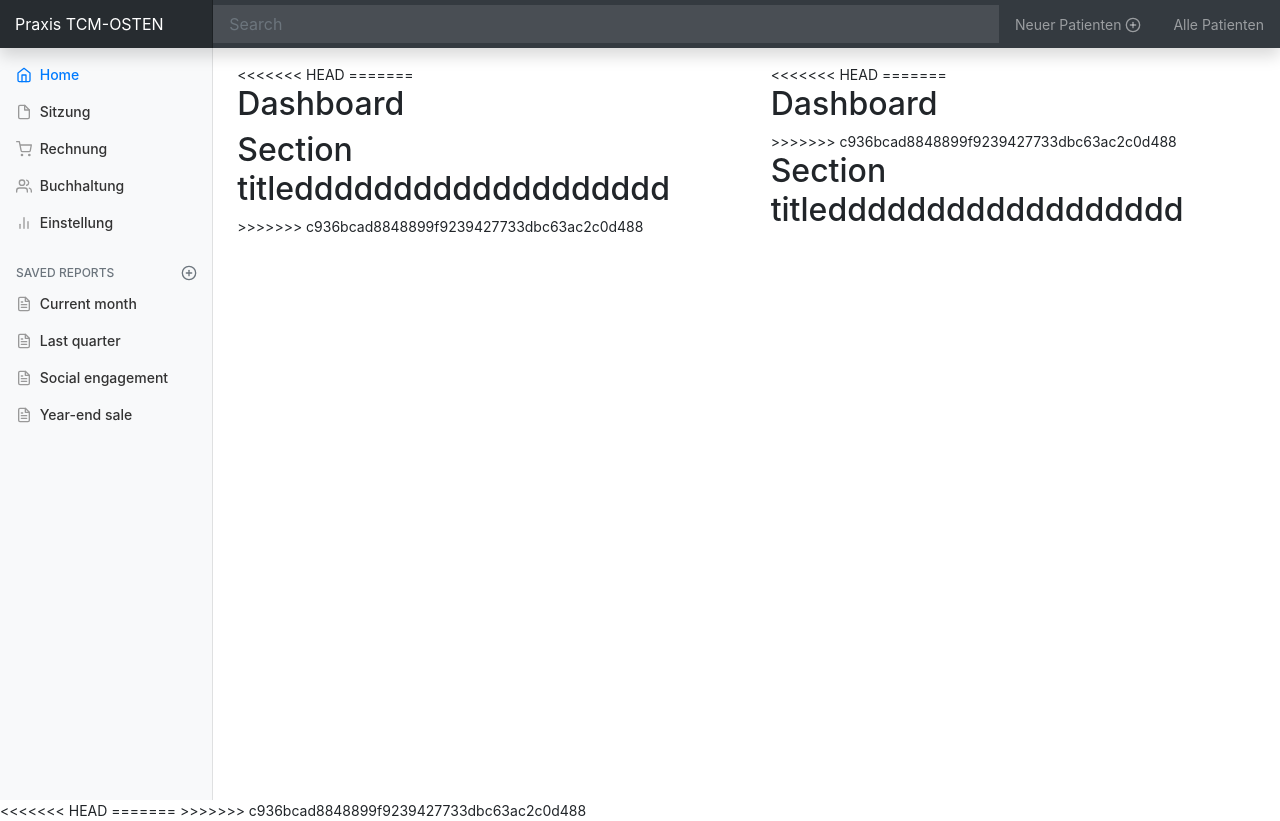
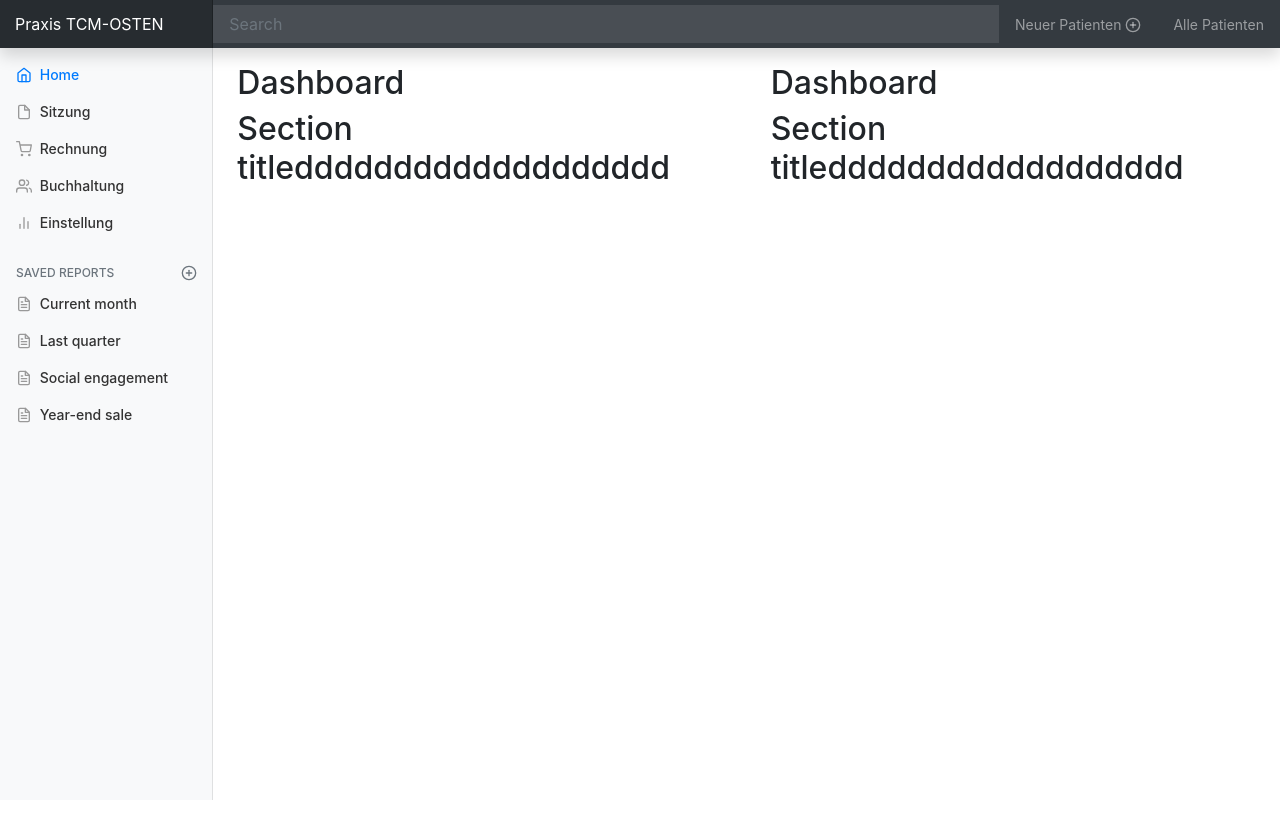
Before and after one commit to duronfire/tcmosten, a Django app: page /isys/nav in a window 1280 px wide. After the commit the page ends 800 px from the top, so only its background shows below. Run offline with Django 3.2, Linux system fonts and the light colour scheme; some libraries are stand-ins or nearby versions.

Commit message:
fix head push error

```diff
--- a/tcmosten/isys/templates/isys/layout.html
+++ b/tcmosten/isys/templates/isys/layout.html
@@ -26,11 +26,7 @@
         <div class="collapse navbar-collapse" id="navbarCollapse">
           <ul class="navbar-nav mr-auto">
             <li class="nav-item">
-<<<<<<< HEAD
-              <a href="#"></a>
-=======
               <a href="#" class="nav-link active">home</a>
->>>>>>> c936bcad8848899f9239427733dbc63ac2c0d488
             </li>
             {% if user.is_authenticated %}
               <li class="nav-item" data-turbolinks="false">
--- a/tcmosten/isys/templates/isys/nav.html
+++ b/tcmosten/isys/templates/isys/nav.html
@@ -139,25 +139,19 @@
 
 
     <div class="col-5 pt-3 px-4">
-<<<<<<< HEAD
 
       {% block calendar %}{% endblock %}
 
-=======
 
       <h1 class="h2">Dashboard</h1>
 
       <h2>Section titleddddddddddddddddddd</h2>
->>>>>>> c936bcad8848899f9239427733dbc63ac2c0d488
     </div>
 
     <div class="col-5 pt-3 px-4">
 
-<<<<<<< HEAD
       {% block newpatient %}{% endblock %}
-=======
       <h1 class="h2">Dashboard</h1>
->>>>>>> c936bcad8848899f9239427733dbc63ac2c0d488
 
       <h2>Section titledddddddddddddddddd</h2>
     </div>
@@ -172,7 +166,6 @@
 
   </div>
 </div>
-<<<<<<< HEAD
 <script src="{% static 'js/jquery-3.5.1.slim.min.js' %}"></script>
 <script src="{% static 'js/bootstrap.bundle.min.js' %}"></script>
 <script src="{% static 'js/feather.min.js' %}"></script>
@@ -182,11 +175,4 @@
 <script src="https://cdnjs.cloudflare.com/ajax/libs/Chart.js/2.7.3/Chart.min.js"></script>
 
 <body>
-=======
-</div>
-<script src="{% static 'js/jquery-3.5.1.slim.min.js' %}"></script>
-<script src="{% static 'css/bootstrap.bundle.min.js' %}"></script>
-<script src="https://cdnjs.cloudflare.com/ajax/libs/feather-icons/4.9.0/feather.min.js"></script>
-<script src="https://cdnjs.cloudflare.com/ajax/libs/Chart.js/2.7.3/Chart.min.js"></script>
->>>>>>> c936bcad8848899f9239427733dbc63ac2c0d488
 </html>
```
Lines whose indentation alone changed are shown as unchanged.
